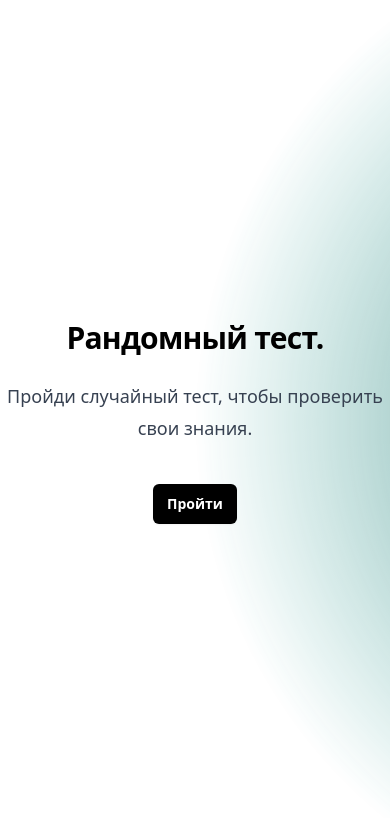
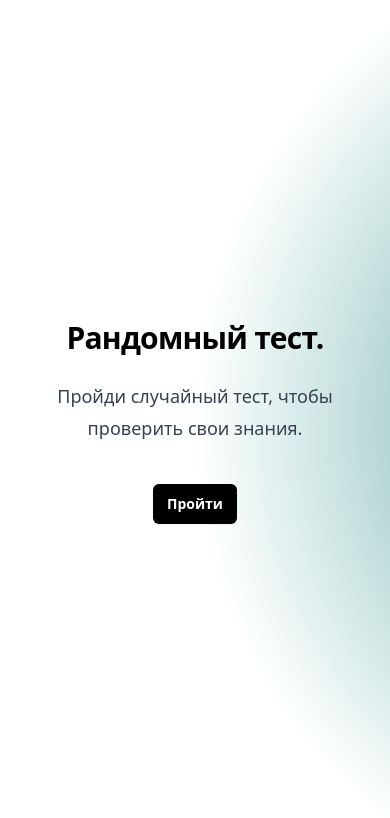
Before and after one commit to ningaro/survey-next-tailwind, a Next.js app: page / in a window 390 px wide. Shown: the top 818 px of the page. Built offline with nearby package versions, Linux system fonts and the light colour scheme.

Commit message:
💄 Add some padding on mobile screens

```diff
--- a/app/page.tsx
+++ b/app/page.tsx
@@ -22,7 +22,7 @@ export default function Home() {
           </radialGradient>
         </defs>
       </svg>
-      <div className="text-center">
+      <div className="px-2 text-center">
         <h2 className="text-3xl font-bold tracking-tight sm:text-4xl">
           Рандомный тест.
         </h2>
--- a/app/survey/Process.tsx
+++ b/app/survey/Process.tsx
@@ -29,7 +29,7 @@ export default function Process({ data: code }: ProcessProps) {
   if (questions.length < 1) return <>Загрузка</>
 
   return (
-    <div className="flex h-full flex-col items-center pb-4 pt-8">
+    <div className="flex h-full flex-col items-center px-2 pb-4 pt-8">
       <Title />
       <Answers />
       <Submit />
--- a/app/survey/result/page.tsx
+++ b/app/survey/result/page.tsx
@@ -32,7 +32,6 @@ export default async function Result() {
       <p className="text-center text-lg leading-8 text-gray-700">
         Правильных ответов {correctCount} из {questions.length}
       </p>
-      <div className="mt-4 flex flex-col gap-8 overflow-auto px-2 lg:px-8">
         {questions.map(
           ({
             question,
@@ -54,6 +53,7 @@ export default async function Result() {
                   </p>
                   <p className="text-xs text-gray-500">Категория: {category}</p>
                 </div>
+      <div className="mt-4 flex flex-col gap-8 overflow-auto px-4 lg:px-8">
                 <div
                   className="border-x border-slate-200  px-6 py-4 data-[is-correct=true]:rounded-b-md data-[is-correct=false]:border-y-0 data-[is-correct=true]:border-b"
                   data-is-correct={correct_answer === selectedAnswer}
```
